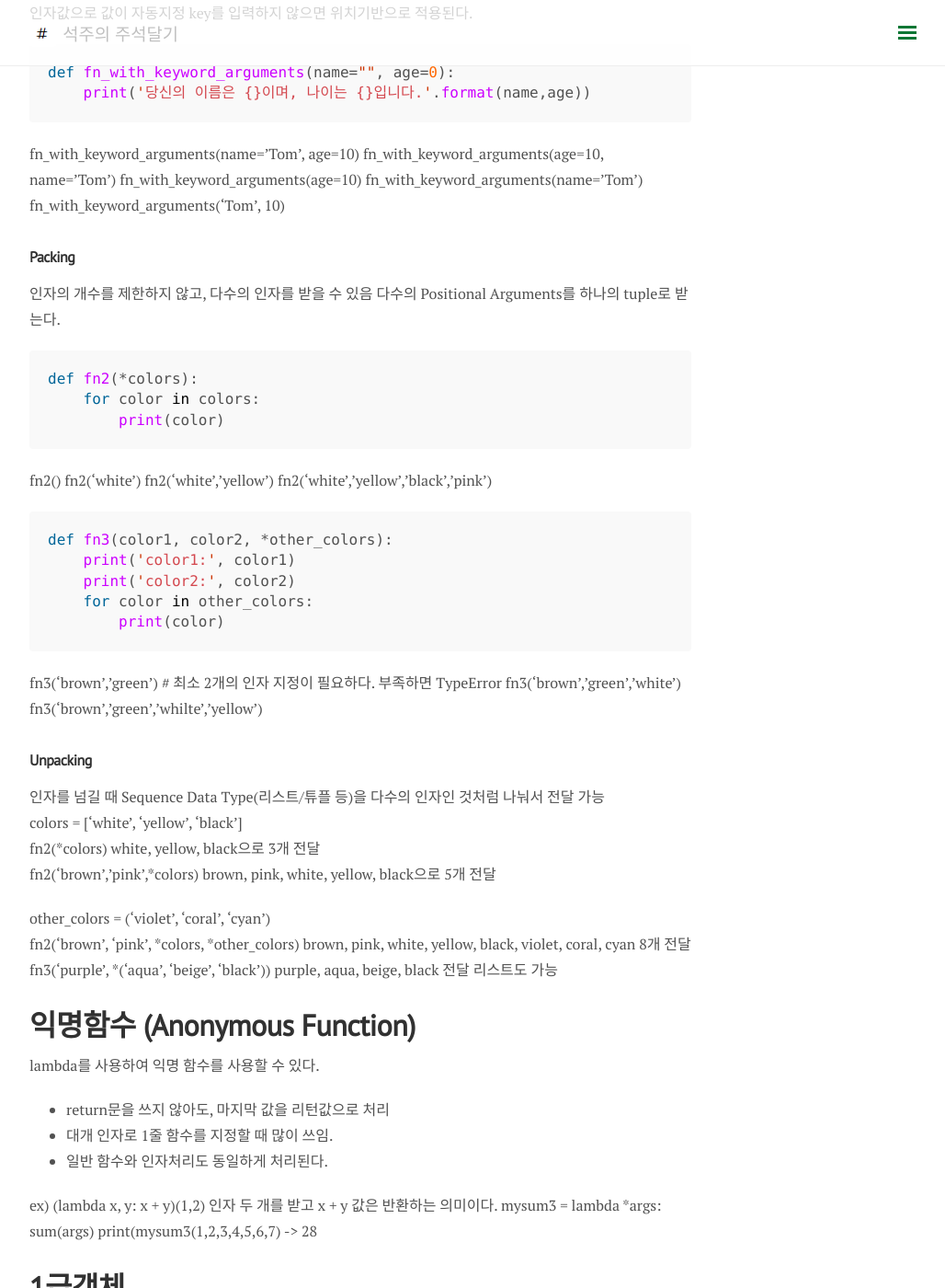
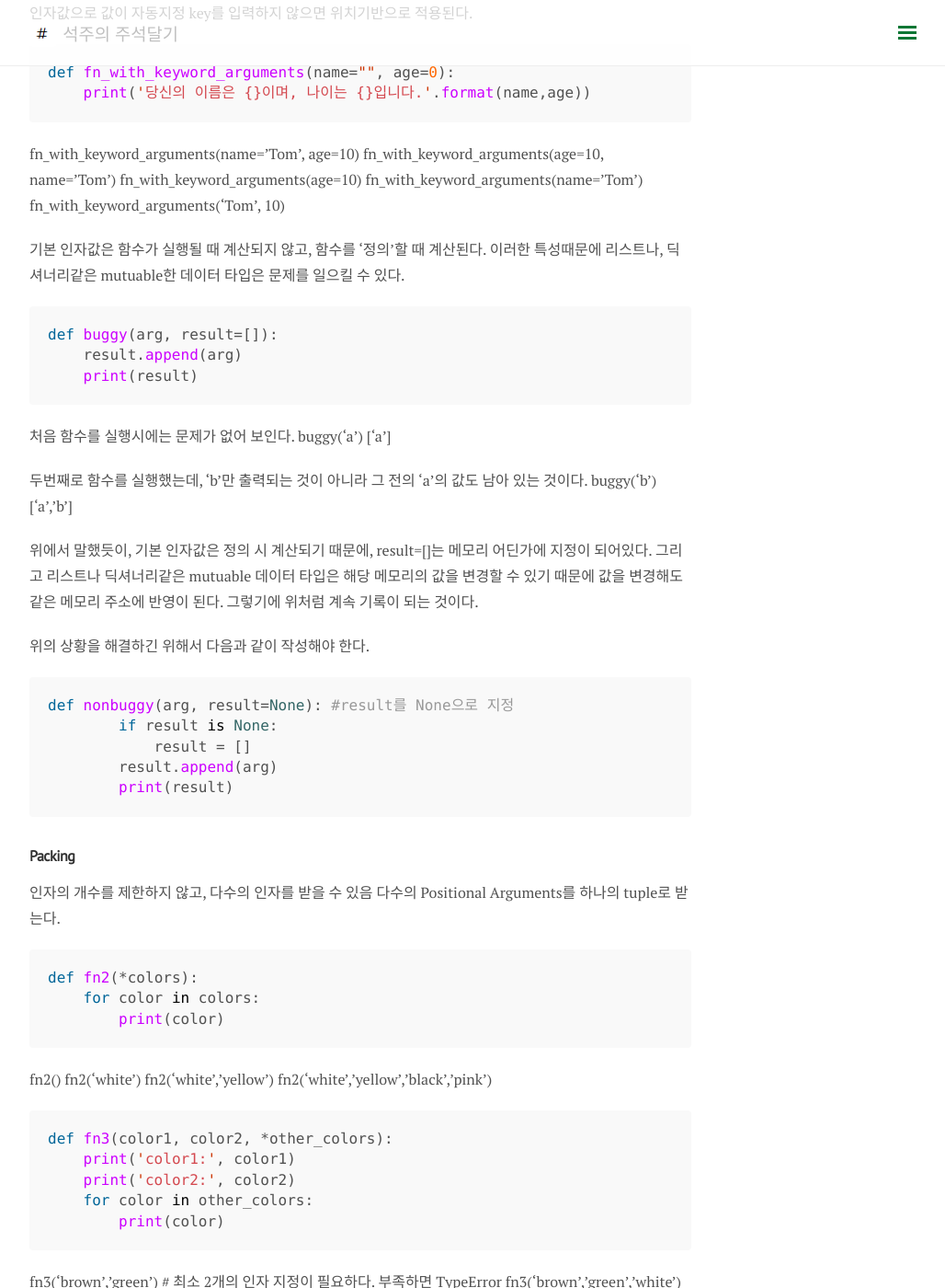
Before and after one commit to somefood/somefood.github.io, a Jekyll site: the page built from _posts/Python/2018-12-21-04function.md, in a window 1280 px wide and 1400 px high, scrolled down 2102 px. Shown: the whole window at 92% size, without its empty margins (248-1276 px from the left). Built offline with Jekyll 4.4.1, drawn with Linux system fonts in a browser that asks for light colours; nearby versions of some CDN libraries; comment, search, counter and statistics services are not loaded.

Commit message:
Update 2018-12-21-04function.md

````diff
--- a/_posts/Python/2018-12-21-04function.md
+++ b/_posts/Python/2018-12-21-04function.md
@@ -87,6 +87,36 @@ fn_with_keyword_arguments(age=10)
 fn_with_keyword_arguments(name='Tom')
 fn_with_keyword_arguments('Tom', 10)
 
+기본 인자값은 함수가 실행될 때 계산되지 않고, 함수를 '정의'할 때 계산된다. 이러한 특성때문에 리스트나, 딕셔너리같은 mutuable한 데이터 타입은
+문제를 일으킬 수 있다.
+
+```python
+def buggy(arg, result=[]):
+    result.append(arg)
+    print(result)
+```
+처음 함수를 실행시에는 문제가 없어 보인다.
+buggy('a')
+['a']
+
+두번째로 함수를 실행했는데, 'b'만 출력되는 것이 아니라 그 전의 'a'의 값도 남아 있는 것이다.
+buggy('b')
+['a','b']
+
+위에서 말했듯이, 기본 인자값은 정의 시 계산되기 때문에, result=[]는 메모리 어딘가에 지정이 되어있다.
+그리고 리스트나 딕셔너리같은 mutuable 데이터 타입은 해당 메모리의 값을 변경할 수 있기 때문에 값을 변경해도 같은 메모리 주소에 반영이 된다.
+그렇기에 위처럼 계속 기록이 되는 것이다.
+
+위의 상황을 해결하긴 위해서 다음과 같이 작성해야 한다.
+```python
+def nonbuggy(arg, result=None): #result를 None으로 지정
+        if result is None:
+            result = []
+        result.append(arg)
+        print(result)
+```
+
+
 ### Packing
 인자의 개수를 제한하지 않고, 다수의 인자를 받을 수 있음
 다수의 Positional Arguments를 하나의 tuple로 받는다.
````
